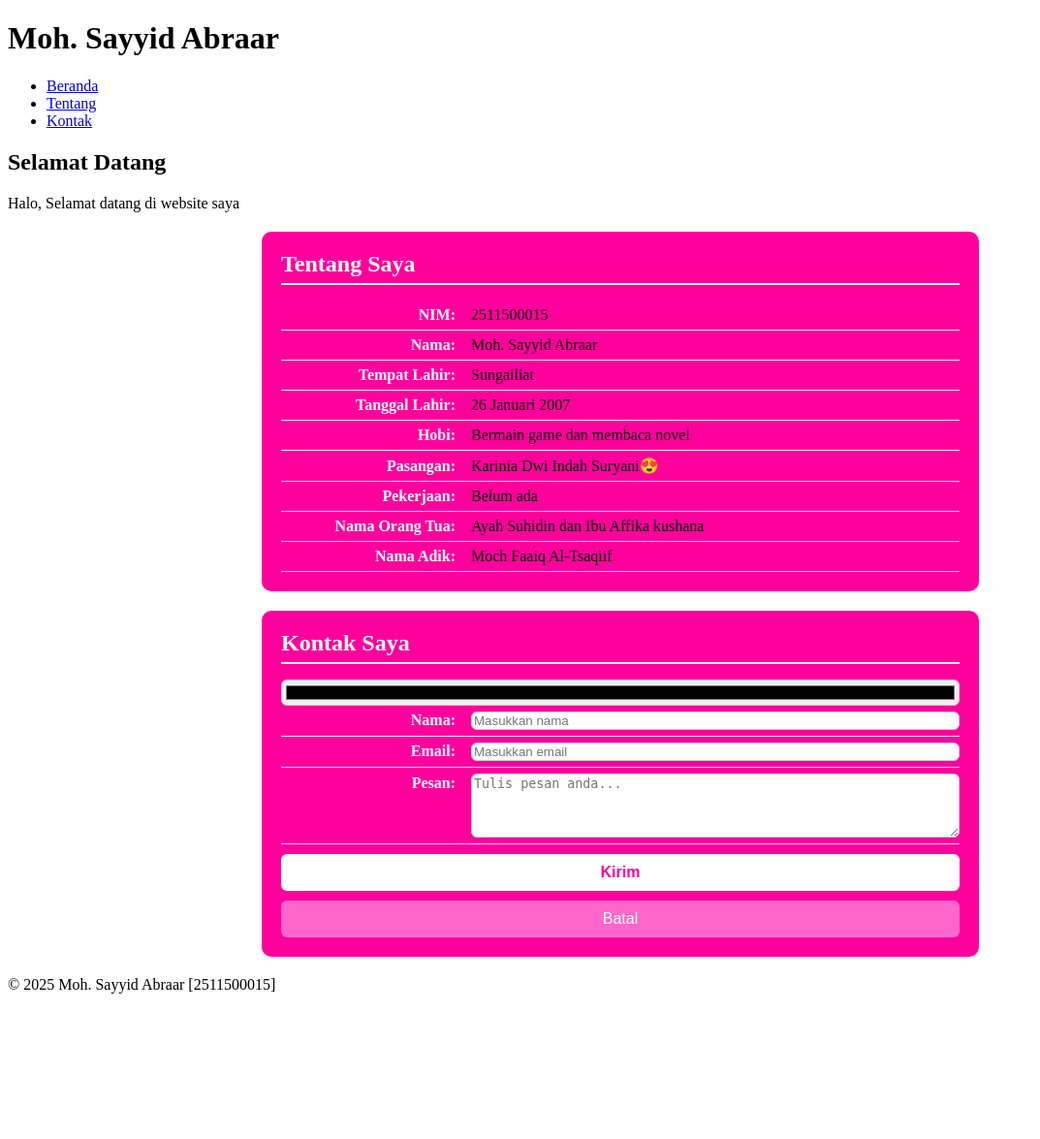
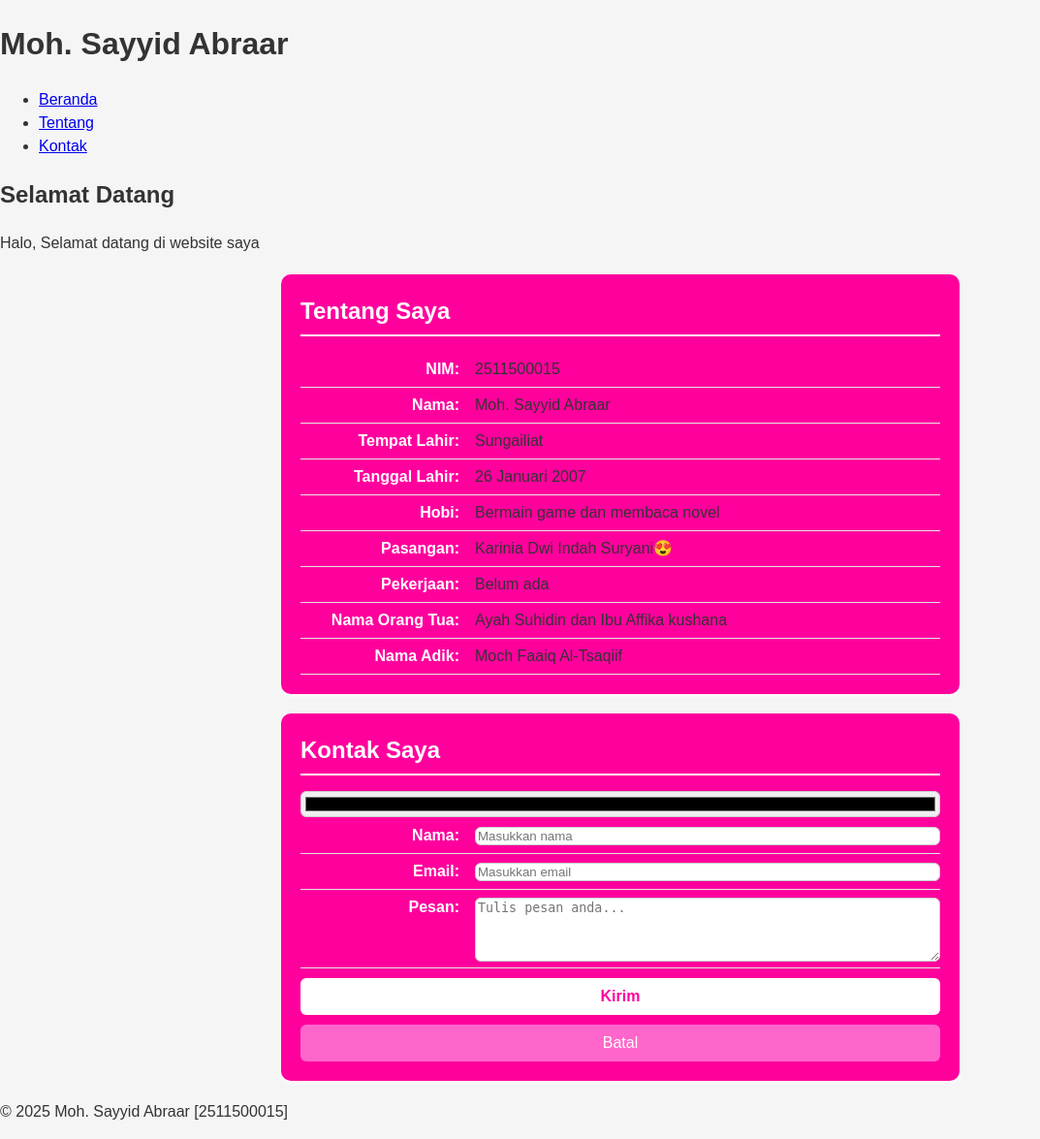
Before and after one commit to Abraar2511500015/2511500015-PWD-TI1A-2526O, a PHP site: page /pertemuan-04/index.html in a window 1280 px wide. Shown: the whole page at 97% size, without its empty margins (0-1073 px from the left). Before the commit the page ends 1025 px from the top, so only its background shows below. Run offline with PHP 8.4, Linux system fonts and the light colour scheme.

Commit message:
update style.css pertemuan-04

```diff
--- a/pertemuan-04/style.css
+++ b/pertemuan-04/style.css
@@ -1,3 +1,14 @@
+* {
+    box-sizing: border-box;
+}
+
+body {
+    margin: 0;
+    font-family: Arial, sans-serif;
+    background: #f5f5f5;
+    color: #333;
+    line-height: 1.5;
+}
 #about,
 #contact {
             background-color: #ff009d;
```
